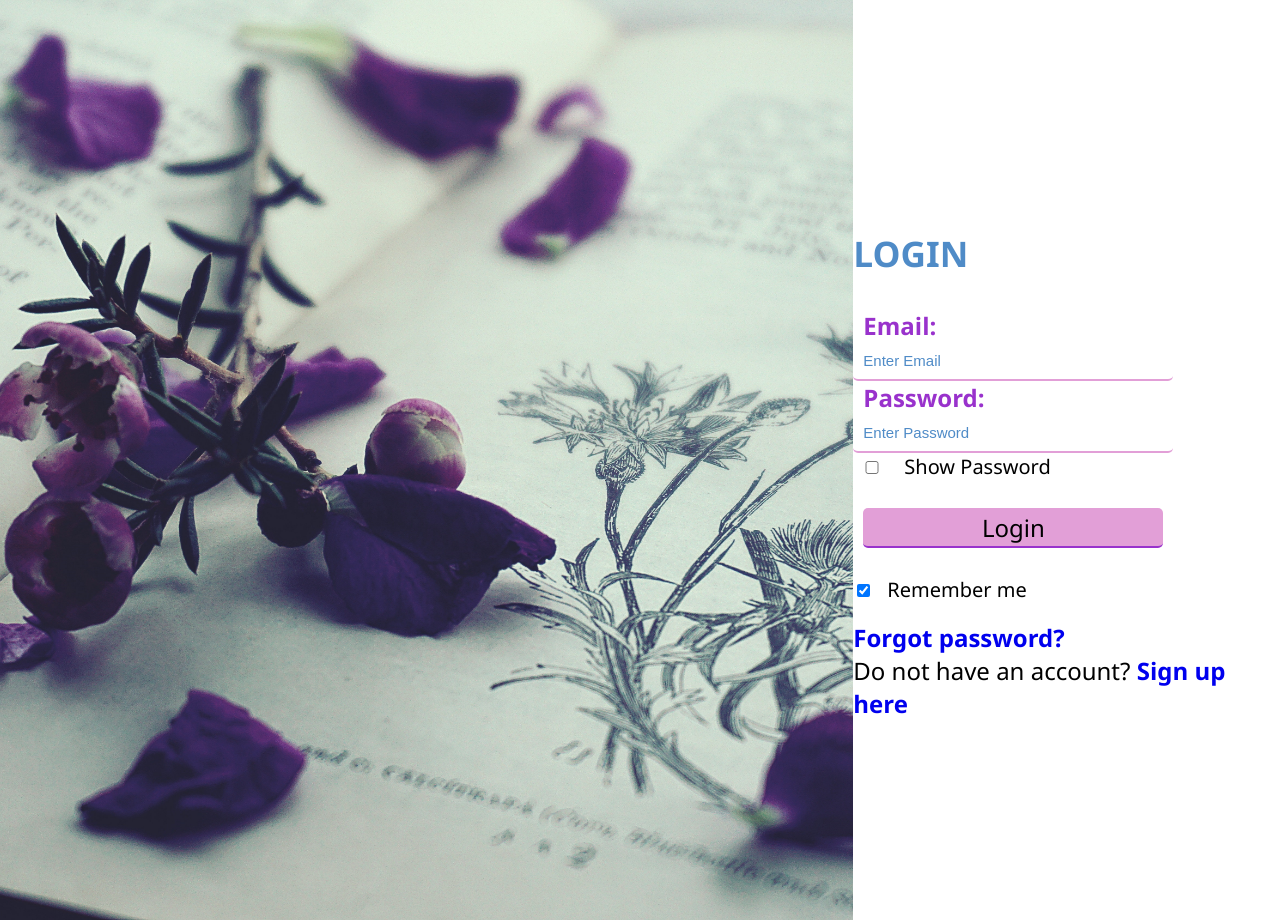
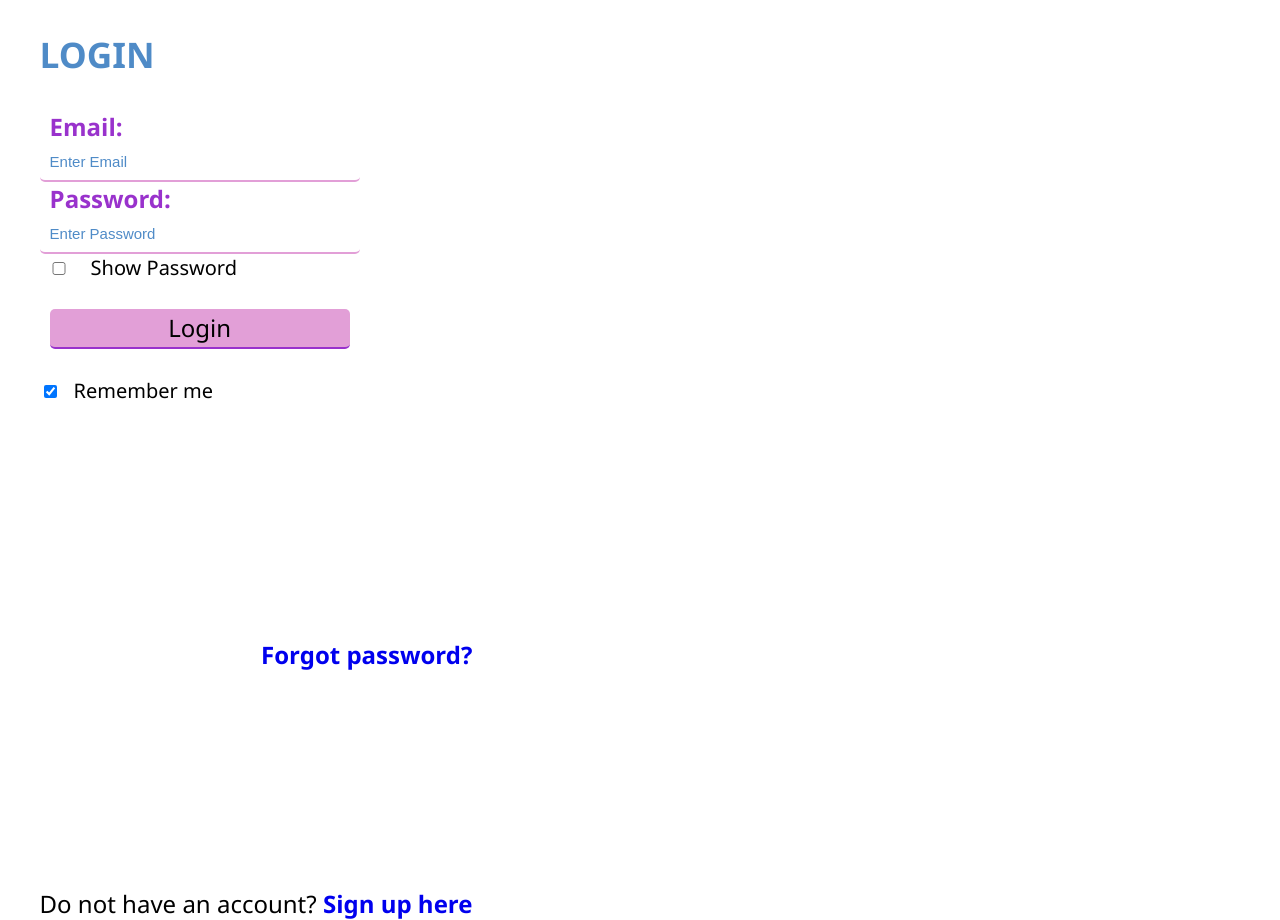
Before and after one commit to Priscilla-Odame/bookly, a Django app: page /login/ in a window 1280 px wide. Run offline with Django 3.2, Linux system fonts and the light colour scheme.

Commit message:
edit media screens to exclude back-image

```diff
--- a/app/static/css/main.css
+++ b/app/static/css/main.css
@@ -120,6 +120,14 @@
 
     #sp { margin-right: 216px;}
     .login{margin-right: 216px; float:right;}
+    .back_image{display: none;}
+    }
+
+@media screen and (orientation: landscape) {
+
+    #sp { margin-right: 216px;}
+    .login{margin-top: 216px; float:right;}
+    .back_image{display: none;}
     }
 
 /*
```
